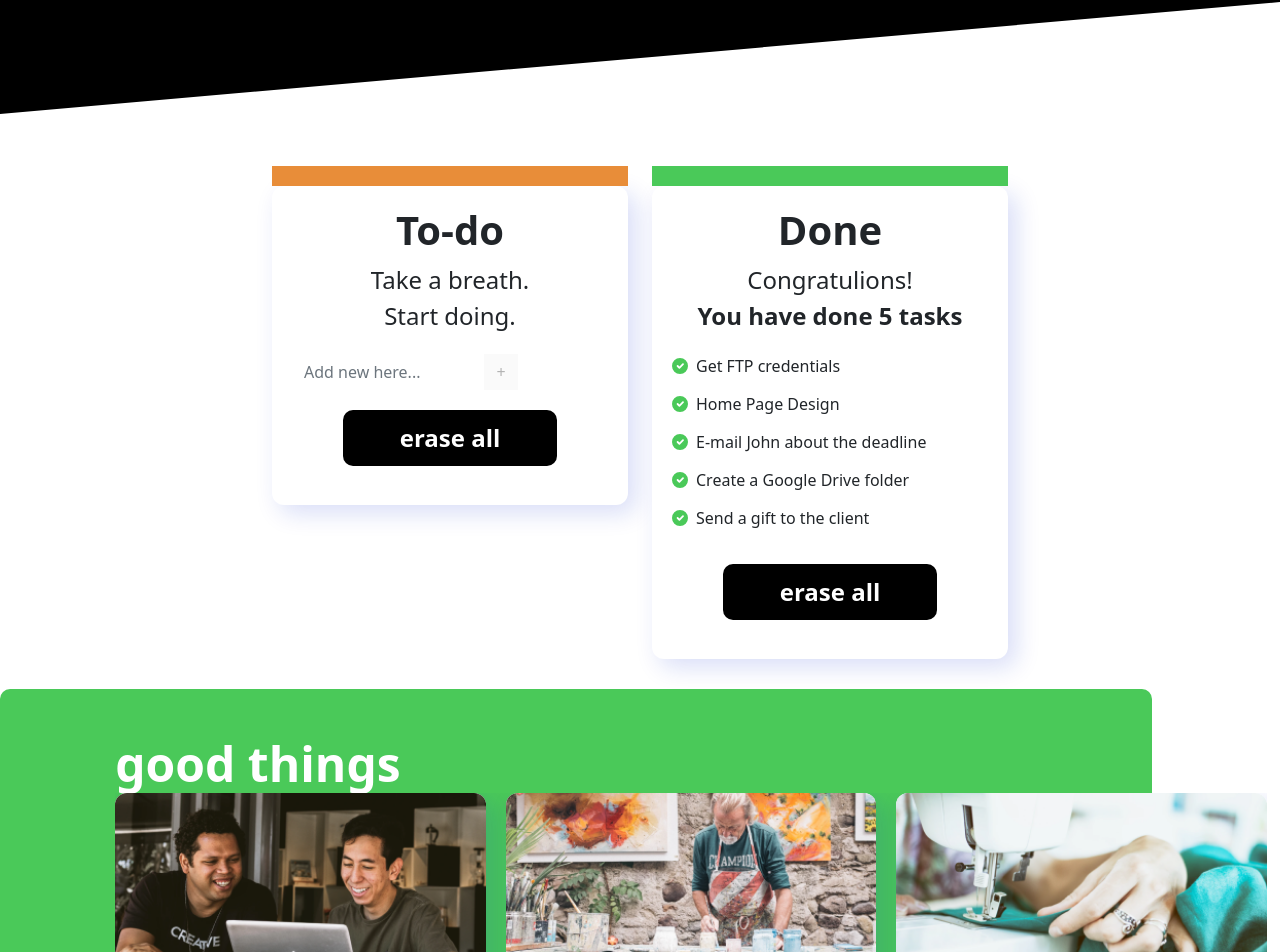
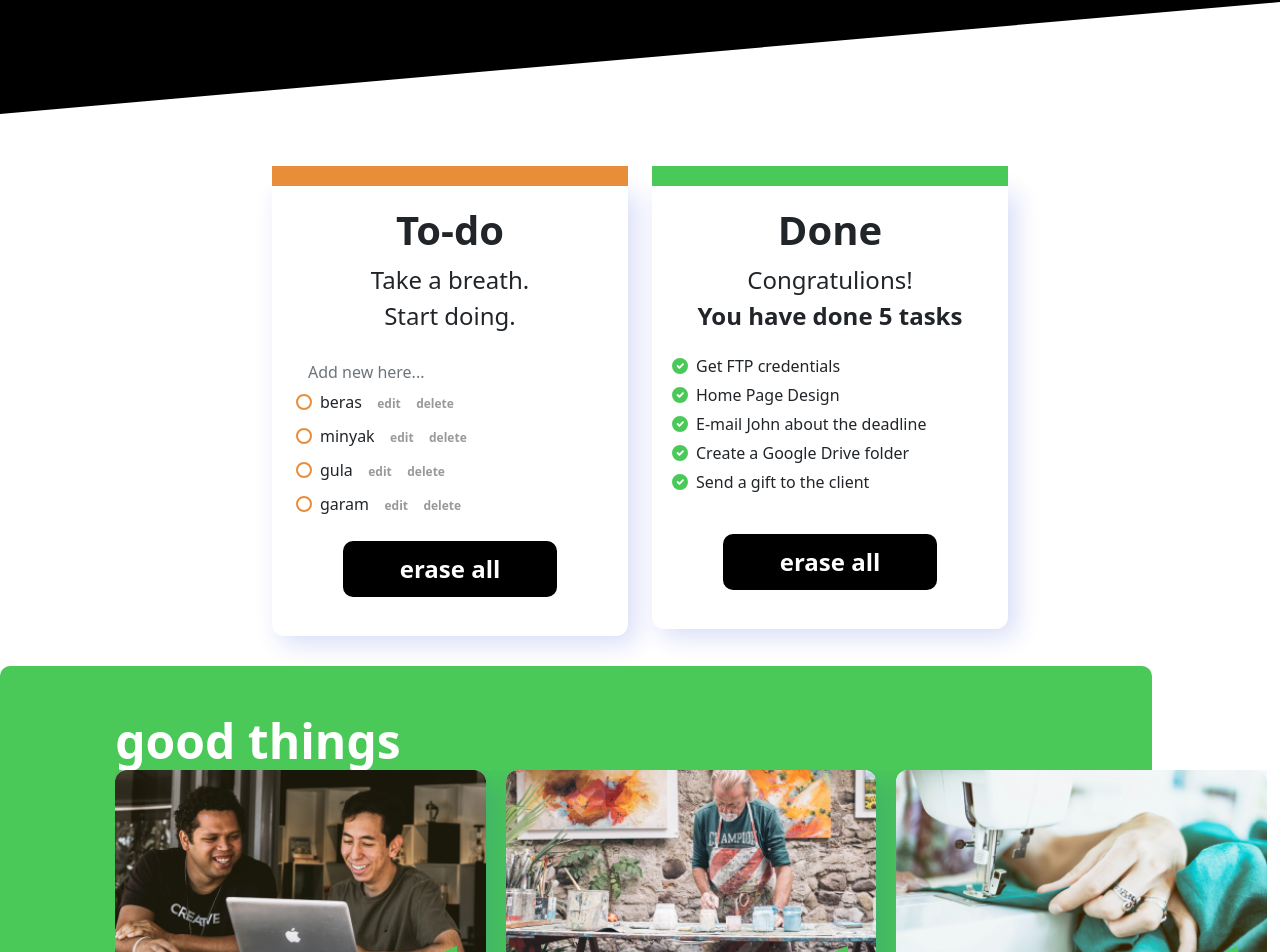
Before and after one commit to RichardFawkes/Coopers-Front-End, a React (Create React App) app: page / in a window 1280 px wide. Shown: the part 951-1903 px from the top of the page. Built offline with nearby package versions, Linux system fonts and the light colour scheme.

Commit message:
to-do update edit/add/remove

```diff
--- a/src/components/homeCard/style.css
+++ b/src/components/homeCard/style.css
@@ -25,3 +25,12 @@ width: 60%;
 .btn-add{
     width: 10%;
 }
+
+.card-1{
+    border-top-left-radius:0px;
+    border-top-right-radius:0px
+}
+.form-check-input:checked {
+    background-color: #4ac959;
+    border-color: #4ac959;
+}
--- a/src/components/homeCard/twoCard.js
+++ b/src/components/homeCard/twoCard.js
@@ -1,123 +1,53 @@
-import React,{ useState,useEffect } from 'react'
-
+import React,{useState,useEffect} from "react"
 import './style.css'
 
-export default class Card extends React.Component {
-  constructor(props) {
-    super(props);
-    this.state = {
-      newItem: "",
-      list: []
-    };
-  }
 
-  //incorporating local storage
-  componentDidMount() {
-    this.hydrateStateWithLocalStorage();
+export default function App() {
 
-    // add event listener to save state to localStorage
-    // when user leaves/refreshes the page
-    window.addEventListener(
-      "beforeunload",
-      this.saveStateToLocalStorage.bind(this)
-    );
-  }
+  const [list,setList] = useState([
+    'beras',
+    'minyak',
+    'gula',
+    'garam',
+  ])
+  const [item,setItem] = useState()
+  const [cache,setCache] = useState()
+  const [updateIndex,setUpdateIndex] = useState()
 
-  componentWillUnmount() {
-    window.removeEventListener(
-      "beforeunload",
-      this.saveStateToLocalStorage.bind(this)
-    );
+  useEffect(()=>{
+    if (typeof(updateIndex)==='number') {
+      setCache(list[updateIndex])
+    } else {
+      setCache(null)
+    }
+  }, [updateIndex])
 
-    // saves if component has a chance to unmount
-    this.saveStateToLocalStorage();
-  }
+  function handleSubmit(event) {
+    event.preventDefault()
+    setList([...list,item])
+    setItem('')
 
-  hydrateStateWithLocalStorage() {
-    // for all items in state
-    for (let key in this.state) {
-      // if the key exists in localStorage
-      if (localStorage.hasOwnProperty(key)) {
-        // get the key's value from localStorage
-        let value = localStorage.getItem(key);
-
-        // parse the localStorage string and setState
-        try {
-          value = JSON.parse(value);
-          this.setState({ [key]: value });
-        } catch (e) {
-          // handle empty string
-          this.setState({ [key]: value });
-        }
-      }
-    }
-  }
-
-  saveStateToLocalStorage() {
-    // for every item in React state
-    for (let key in this.state) {
-      // save to localStorage
-      localStorage.setItem(key, JSON.stringify(this.state[key]));
-    }
-  }
-
-  updateInput(key, value) {
-    // update react state
-    this.setState({ [key]: value });
-  }
-
-  addItem() {
-    // create a new item with unique id
-    const newItem = {
-      id: 1 + Math.random(),
-      value: this.state.newItem.slice()
-
-    };
-
-    // copy current list of items
-    const list = [...this.state.list];
-
-    // add the new item to the list
-    list.push(newItem);
-
-    // update state with new list, reset the new item input
-    this.setState({
-      list,
-      newItem: ""
-    });
+    // localStorage.setItem('list2', newItem);
 
   }
 
-
-
-
-
-  deleteItem(id) {
-    // copy current list of items
-    const list = [...this.state.list];
+  function removeItem(i) {
+    setList([...list.slice(0,i),...list.slice(i+1)])
+  }
+  function eraseall(){
     // filter out the item being deleted
-    const updatedList = list.filter(item => item.id !== id);
-
-    this.setState({ list: updatedList });
-  }
-
-  eraseall(){
-    const list = [...this.state.list];
-    // filter out the item being deleted
-
-
-    this.setState({ list: [] });
+    setList([]);
   };
 
-  render() {
-    return (
-      <div>
+  return (
+
+    <div>
 
       <div className="container">
       <div className="row d-flex justify-content-center ">
 
-        <div className="col-md-4">
-         <div className="card ">
+        <div className="col-xs-12 col-md-6 col-lg-4">
+         <div className="card card-1">
 
            <div className="orange"></div>
            <div className="meio">
@@ -125,64 +55,88 @@ export default class Card extends React.Component {
            <h1 className="text-center title-card">To-do</h1>
            <p className="text-center subtitle-card">Take a breath.<br/>Start doing.</p>
 
-           <div>
 
-  <div
-
-  >
-<div className="row">
-  <div className="inputs">
-    <input
-      type="text"
-      placeholder="Add new here..."
-      value={this.state.newItem}
-      onChange={e => this.updateInput("newItem", e.target.value)}
-      className="form-control add"
-    />
-    </div>
-    <button
-    type="submit"
-    className="btn-add add"
-    on
-    onClick={() => this.addItem()}
-    disabled={!this.state.newItem.length}
-    >
-     +
-  </button>
   </div>
 
-      {this.state.list.map(item => {
-        return (
-          <div key={item.id}>
+      <form onSubmit={handleSubmit}>
+        <div className="container form-group">
+          <input
+            className="form-control add"
+            value={item}
+            onChange={e=>setItem(e.target.value)
+          }
+          placeholder="Add new here..."
+          />
+        </div>
+      </form>
+
+        {list.map((e,i)=>{
+
+          function handleChange(event) {
+            const {value} = event.target
+            setCache(value)
+          }
+
+          function handleSubmit() {
+            setList([...list.slice(0,i), cache, ...list.slice(i+1)])
+            setUpdateIndex(null)
+
+          }
 
 
-            <div class="form-check">
-        <input class="form-check-input checkbox-orange" type="checkbox" id={item.id} />
-        <label class="form-check-label" for={item.id}>
-        {item.value}
-        </label>
-        <a className="delete" onClick={() => this.deleteItem(item.id)}>delete</a>
 
-        </div>
+          function handleCancel() {
+            setUpdateIndex(null)
+          }
+
+          function renderValue() {
+            if (updateIndex===i) {
+              return (
+
+                <form onSubmit={handleSubmit}>
+                  <div class="input-group mb-2">
+                    <input className="form-control" value={cache} onChange={handleChange} />
+                    <div className="input-group-append">
+                      <button className="btn btn-outline-success" type="submit">ok</button>
+                      <button className="btn btn-outline-secondary" type="button" onClick={handleCancel}>cancel</button>
+                    </div>
+
+                  </div>
+
+                </form>
+
+              )
+            }
+            return e
+          }
+
+          return (
+            <div key={i} className="form-check">
+                <div class="form-check">
+        <input class="form-check-input checkbox-orange" type="checkbox" value="" id={i} />
+        <label for={i} class="form-check-label" for="flexCheckDefault">
+        {renderValue()}
+         </label>
+                <a className="delete" onClick={()=>setUpdateIndex(i)}>edit</a>
+                <a className="delete" onClick={()=>removeItem(i)}>delete</a>
       </div>
 
-        );
-      })}
-  </div>
-</div>
+
+            </div>
+          )
+        })}
+
+      <div className="text-center">
+         <button className="btn-card" onClick={() => eraseall()}>erase all</button>
 
          </div>
-
-         <div className="text-center">
-         <button className="btn-card" onClick={() => this.eraseall()}>erase all</button>
+         {list.length===0&&<p className="text-center text-muted">List is empty :(</p>}
 
          </div>
+         </div>
 
-
-        </div>
-        </div>
-        <div className="col-md-4">
-         <div className="card ">
+        <div className="col-xs-12 col-md-6 col-lg-4">
+         <div className="card card-1">
            <div className="green"></div>
            <div className="meio">
            <h1 className="text-center title-card">Done</h1>
@@ -228,12 +182,10 @@ export default class Card extends React.Component {
 
         </div>
         </div>
+    </div>
 
+    </div>
+    </div>
 
-
-      </div>
-      </div>
-      </div>
-    );
-  }
+  )
 }
--- a/src/index.css
+++ b/src/index.css
@@ -54,13 +54,13 @@ box-shadow: 8px 8px 24px 0px #0C29D029;
   width: 60%;
   border-radius: 10px;
   font-size: 24px;
+  margin-top: 15px;
   margin-bottom: 39px;
 }
 .subtitle-card{
 font-weight: 300;
 font-size: 24px;
 margin: 0;
-margin-bottom: 20px;
 padding: 0;
 }
 .subtitle-card-1{
@@ -134,7 +134,7 @@ padding: 0;
     top: 9%;
 }
 .form-check{
-  margin-bottom: 14px;
+  margin-bottom: 5px;
 
 
 }
```
Also changed, not shown: src/components/homeCard/twoCard copy.js (added, +267 -0 lines).
